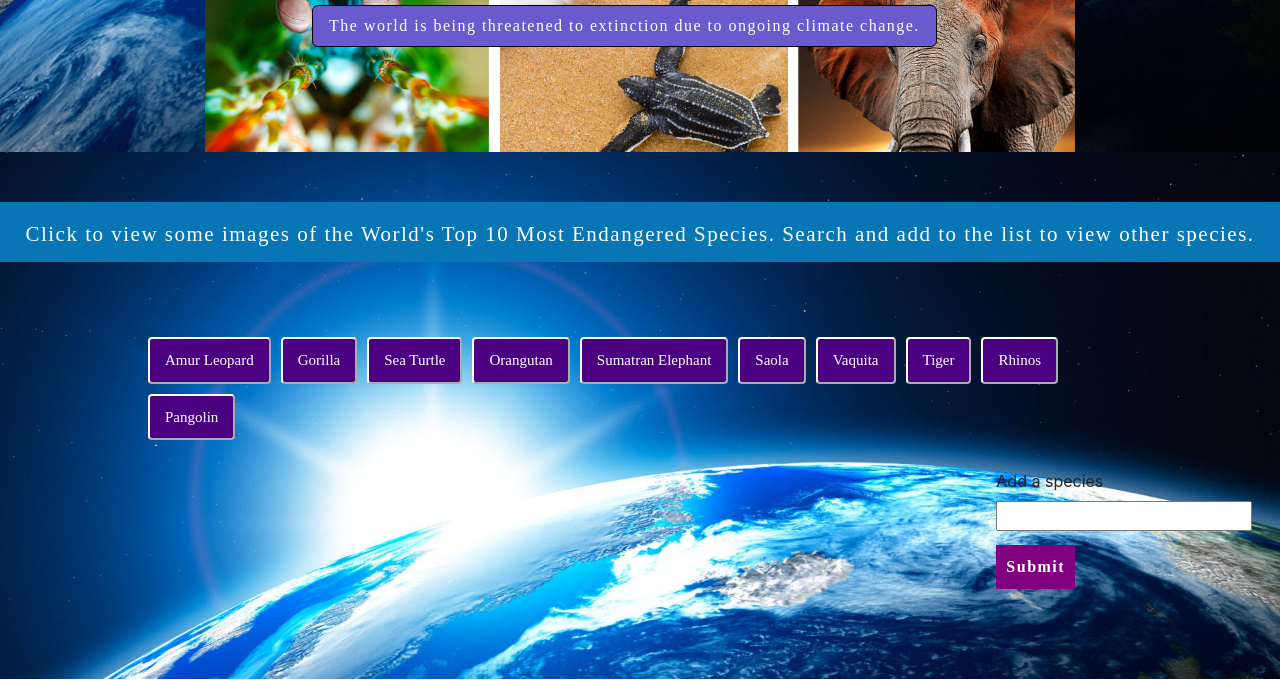
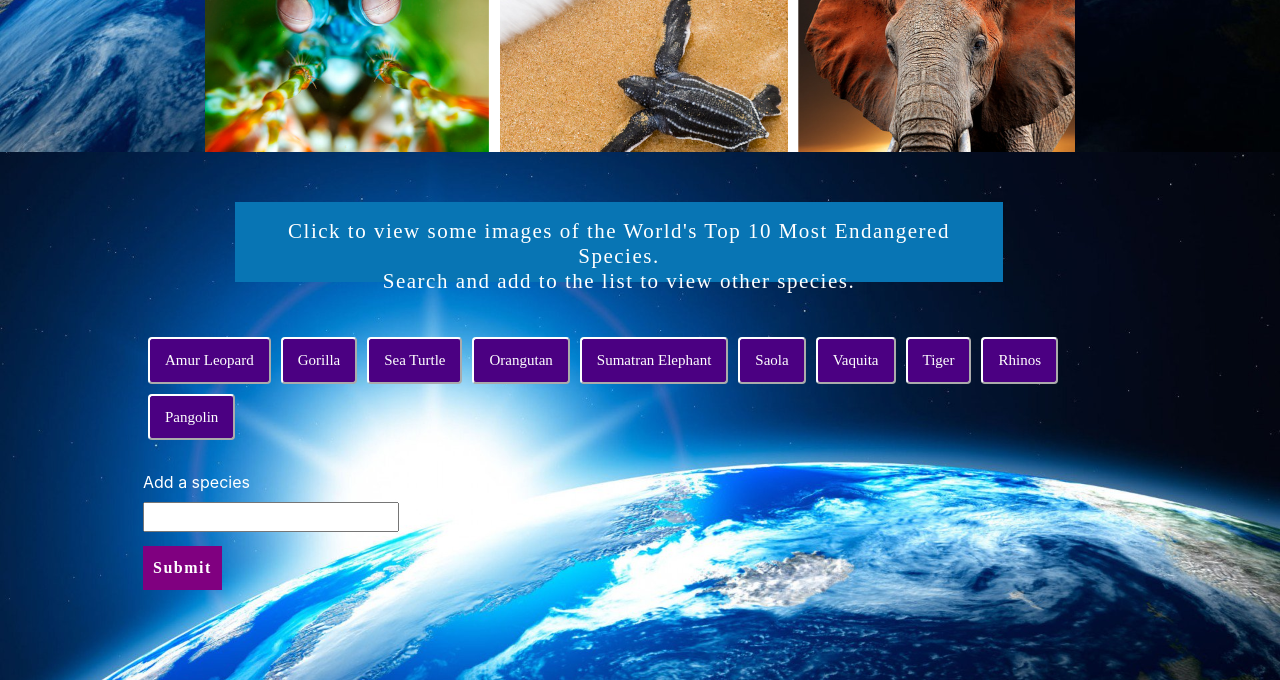
Before and after one commit to suzannecho/Giftastic, a plain HTML site: page index.html in a window 1280 px wide. Shown: the part 248-928 px from the top of the page. Drawn offline with nearby package versions, Linux system fonts and the light colour scheme.

Commit message:
final changes

```diff
--- a/assets/css/style.css
+++ b/assets/css/style.css
@@ -20,11 +20,11 @@ body {
 }
 
 .individual-gifs {
-	float: left;
+	float: right;
 	margin: 10px;
 }
 
-.introduction {
+h2 {
     display: block ;
     background: #0875b4;
     border-width:4px;
@@ -35,11 +35,15 @@ body {
 	font-size: 21px;
 	letter-spacing: 1.5px;
 	text-align: center;
-    width: 100%;
-    height: 60px;
+    width: 60%;
+    height: 80px;
 	position: absolute;
 	top: 450px;
     padding: 17px;
+    margin-left: 235px;
+}
+#add-species-label {
+    color: white;
 }
 
 .input-label {
@@ -72,12 +76,16 @@ body {
 	left: 0%;
 }
 
+#species-form {
+    float: left;
+}
+
 #species-buttons {
 	width: 100%;
     font-family: 'Times New Roman', serif;
 	font-weight: 400;
 	font-size: 15px;
-	letter-spacing: 2px;
+    letter-spacing: 2px;
 }
 
 #add-items {
--- a/index.html
+++ b/index.html
@@ -3,7 +3,7 @@
 <head>
     <meta charset="utf-8" />
     <meta http-equiv="X-UA-Compatible" content="IE=edge">
-    <title>GIPHY API</title>
+    <title>GIFTASTIC THE WORLD'S MOST ENDANGERED SPECIES LIST</title>
     <meta name="viewport" content="width=device-width, initial-scale=1">
 
     <link rel="stylesheet" href="https://stackpath.bootstrapcdn.com/bootstrap/4.1.1/css/bootstrap.min.css" integrity="sha384-WskhaSGFgHYWDcbwN70/dfYBj47jz9qbsMId/iRN3ewGhXQFZCSftd1LZCfmhktB" crossorigin="anonymous">
@@ -15,11 +15,10 @@
 <body>
     <div class="jumbotron">
         <h1 id="title">Discover the World's Most Endangered Species! </h1>
-        <!-- <p id="title-description">Endangered species</p> -->
-        <p><a class="btn btn-primary btn-lg" id="header-button" href="#" role="button"> The world is being threatened to extinction due to ongoing climate change. </a></p>
     </div>
 
-    <p class="introduction">Click to view some images of the World's Top 10 Most Endangered Species. Search and add to the list to view other species. </p>
+    <h2>Click to view some images of the World's Top 10 Most Endangered Species.<br>
+         Search and add to the list to view other species.</h2>
 
     <div class="container">
         <div id="species-buttons"></div>
@@ -27,12 +26,12 @@
         <br />
 
         <div class="row gif-row">
-            <div class="col-md-10">
+            <div class="col-md-11">
                 <div id="gifs"></div>
             </div>
-            <div class="col-md-2">
+            <div class="col-md-3">
                     <form id="species-form">
-                            <label for="species-input">Add a species</label>
+                            <label for="species-input" id="add-species-label">Add a species</label>
                             <input type="text" id="species-input"></br>
 
                             <!-- Button triggers new gifs to be added -->
```
